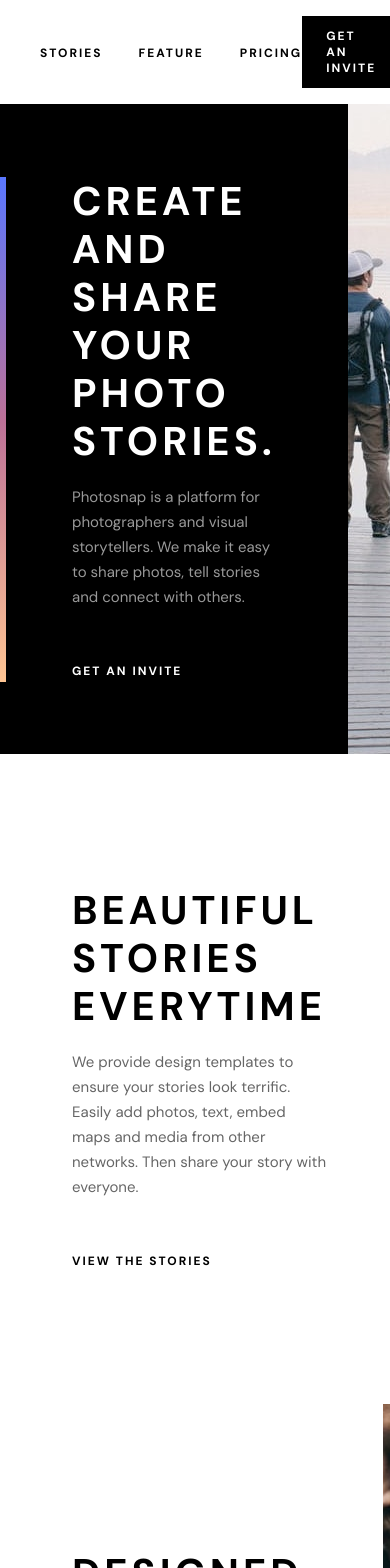
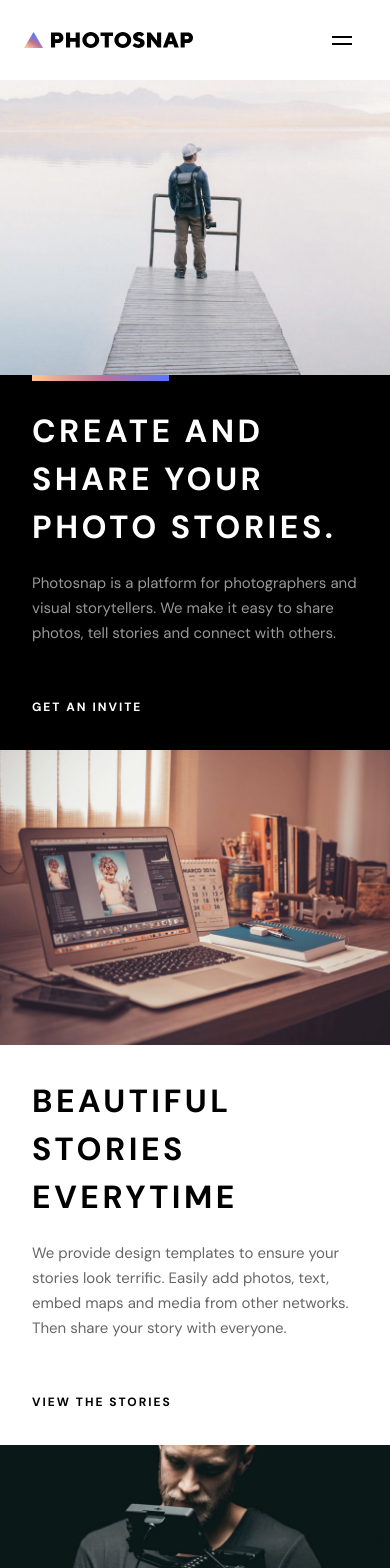
Before and after one commit to Pilvorm/photosnap, a Next.js app: page / in a window 390 px wide. Shown: the top 1568 px of the page. Built offline with nearby package versions, Linux system fonts and the light colour scheme.

Commit message:
Completed homepage responsive layout

```diff
--- a/app/components/description.js
+++ b/app/components/description.js
@@ -8,11 +8,13 @@ const Description = ({}) => {
   return (
     <section className="">
       {/* First */}
-      <div className="flex feature-wrapper-left h-[650px]">
-        <div className="py-18 lg:aspect-square bg-black flex flex-col justify-center text-white">
-          <div className="feature-content-wrapper relative px-18">
-            <div className="gradient-vertical absolute top-0 left-0"></div>
-            <h2 className="text-[40px] tracking-[4px] leading-[48px] uppercase font-bold">
+      <div className="flex feature-wrapper-left md:h-[650px]">
+        <div className="max-md:relative py-8 md:px-18 lg:aspect-square bg-black flex flex-col justify-center text-white">
+          <div className="feature-content-wrapper md:relative px-8 md:px-18">
+
+            <div className="gradient-vertical absolute top-0 left-8 md:left-0"></div>
+
+            <h2 className="text-[32px] md:text-[40px] tracking-[3.5px] leading-[48px] uppercase font-bold">
               Create and
               <br />
               Share Your
@@ -29,7 +31,7 @@ const Description = ({}) => {
             </Link>
           </div>
         </div>
-        <div className="w-full h-full relative">
+        <div className="w-full h-[295px] md:h-full relative">
           <Image
             src={Photographer}
             fill
@@ -41,8 +43,8 @@ const Description = ({}) => {
       </div>
 
       {/* SECOND */}
-      <div className="flex feature-wrapper-right h-[650px]">
-        <div className="w-full h-full relative">
+      <div className="flex feature-wrapper-right md:h-[650px]">
+        <div className="w-full h-[295px] md:h-full relative">
           <Image
             src={Laptop}
             fill
@@ -51,9 +53,9 @@ const Description = ({}) => {
             alt="Designing application on a laptop"
           />
         </div>
-        <div className="py-18 lg:aspect-square flex flex-col justify-center">
-          <div className="feature-content-wrapper relative px-18">
-            <h2 className="text-[40px] tracking-[4px] leading-[48px] uppercase font-bold">
+        <div className="py-8 md:px-18 lg:aspect-square flex flex-col justify-center">
+          <div className="feature-content-wrapper relative px-8 md:px-18">
+            <h2 className="text-[32px] md:text-[40px] tracking-[3.5px] leading-[48px] uppercase font-bold">
               Beautiful
               <br />
               Stories
@@ -73,10 +75,10 @@ const Description = ({}) => {
       </div>
 
       {/* THIRD */}
-      <div className="flex feature-wrapper-left h-[650px]">
-        <div className="py-18 lg:aspect-square flex flex-col justify-center">
-          <div className="feature-content-wrapper relative px-18">
-            <h2 className="text-[40px] tracking-[4px] leading-[48px] uppercase font-bold">
+      <div className="flex feature-wrapper-left md:h-[650px]">
+        <div className="py-8 md:px-18 lg:aspect-square flex flex-col justify-center">
+          <div className="feature-content-wrapper relative px-8 md:px-18">
+            <h2 className="text-[32px] md:text-[40px] tracking-[3.5px] leading-[48px] uppercase font-bold">
               Designed
               <br />
               For Everyone
@@ -92,7 +94,7 @@ const Description = ({}) => {
             </Link>
           </div>
         </div>
-        <div className="w-full h-full relative">
+        <div className="w-full h-[295px] md:h-full relative">
           <Image
             src={Videographer}
             fill
--- a/app/components/features.js
+++ b/app/components/features.js
@@ -27,13 +27,13 @@ const featureList = [
 
 const Features = ({}) => {
   return (
-    <section className="py-30">
-      <div className="grid grid-cols-3 gap-8 w-fit mx-auto">
+    <section className="px-8 py-30">
+      <div className="flex flex-col lg:grid lg:grid-cols-3 gap-12 lg:gap-8 w-fit mx-auto">
         {featureList.map((feature, idx) => {
           const featureImage = feature.image;
 
           return (
-            <div className="">
+            <div key={feature.feature} className="">
 
               <div className="w-18 h-18 flex items-center mx-auto">
                 <Image src={featureImage} />
--- a/app/components/navigation.js
+++ b/app/components/navigation.js
@@ -1,8 +1,10 @@
 "use client";
 
+import { useState } from "react";
 import Link from "next/link";
 import Image from "next/image";
 import Logo from "@/public/assets/shared/desktop/logo.svg";
+import { Cross as Hamburger } from "hamburger-react";
 
 const navLinks = [
   {
@@ -20,15 +22,18 @@ const navLinks = [
 ];
 
 const Navigation = ({}) => {
+
+  const [isOpen, setIsOpen] = useState(false);
+
   return (
-    <nav className="px-10 py-4">
+    <nav className="px-6 md:px-10 py-4">
       <div className="max-w-[1170px] mx-auto flex justify-between items-center">
         <div>
           <Image src={Logo} className="" alt="Photosnap Logo" />
         </div>
 
         {/* MENU LIST */}
-        <ul className="flex gap-9">
+        <ul className="hidden md:flex gap-9">
           {navLinks.map((nav, idx) => {
             return (
               <li key={nav.link} className="">
@@ -45,10 +50,23 @@ const Navigation = ({}) => {
 
         <Link
           href={""}
-          className="px-6 py-3 text-white bg-black text-xs uppercase font-bold tracking-[2px]"
+          className="px-6 py-3 hidden md:block text-white bg-black text-xs uppercase font-bold tracking-[2px]"
         >
           Get an Invite
         </Link>
+
+        {/* BURGER */}
+        <button
+          className={`md:hidden z-[10000]`}
+        >
+          <Hamburger
+            toggled={isOpen}
+            size={20}
+            distance="sm"
+            toggle={setIsOpen}
+            direction="right"
+          />
+        </button>
       </div>
     </nav>
   );
--- a/app/components/stories.js
+++ b/app/components/stories.js
@@ -30,7 +30,7 @@ const Stories = ({}) => {
       {storiesList.map((story, idx) => (
         <div
           key={story.title}
-          className="story md:h-[500px] lg:h-[650px] p-10 flex flex-col justify-end gap-3 text-white bg-cover bg-center"
+          className="story h-[375px] md:h-[500px] lg:h-[650px] p-10 flex flex-col justify-end gap-3 text-white bg-cover bg-center"
           style={{
             backgroundImage: `url(/assets/stories/desktop/${story.image}.jpg)`,
           }}
--- a/app/style.css
+++ b/app/style.css
@@ -11,6 +11,10 @@
   border-radius: 1px;
   border: 3px solid transparent;
   background-clip: content-box;
+}
+
+.hamburger-react div {
+  height: 1.5px !important;
 }
 
 .link-hover {
@@ -44,9 +48,9 @@
 }
 
 .gradient-vertical {
-  background: linear-gradient(to top, #ffc593 0%, #bc7198 52%, #5a77ff 100%);
-  width: 6px;
-  height: 100%;
+  background: linear-gradient(to right, #ffc593 0%, #bc7198 52%, #5a77ff 100%);
+  height: 6px;
+  width: 35%;
 }
 
 .story {
@@ -76,7 +80,22 @@
   background-color: rgba(255, 255, 255, 0.25);
 }
 
+.feature-wrapper-left {
+  display: flex;
+  flex-direction: column-reverse;
+}
+
+.feature-wrapper-right {
+  display: flex;
+  flex-direction: column;
+}
+
 @media screen and (min-width: 768px) {
+  .gradient-vertical {
+    background: linear-gradient(to top, #ffc593 0%, #bc7198 52%, #5a77ff 100%);
+    width: 6px;
+    height: 100%;
+  }
   .feature-wrapper-left {
     display: grid;
     grid-template-columns: 8fr 5fr;
--- a/app/style.scss
+++ b/app/style.scss
@@ -32,6 +32,10 @@
 //   color: $blue-accent;
 // }
 
+.hamburger-react div {
+  height: 1.5px !important;
+}
+
 .link-hover {
   position: relative;
   text-decoration: none;
@@ -63,9 +67,9 @@
 }
 
 .gradient-vertical {
-  background: linear-gradient(to top, #ffc593 0%, #bc7198 52%, #5a77ff 100%);
-  width: 6px;
-  height: 100%;
+  background: linear-gradient(to right, #ffc593 0%, #bc7198 52%, #5a77ff 100%);
+  height: 6px;
+  width: 35%;
 }
 
 .story {
@@ -99,7 +103,22 @@
   background-color: rgba(255, 255, 255, 0.25);
 }
 
+.feature-wrapper-left {
+  display: flex;
+  flex-direction: column-reverse;
+}
+
+.feature-wrapper-right {
+  display: flex;
+  flex-direction: column;
+}
+
 @media screen and (min-width: 768px) {
+  .gradient-vertical {
+    background: linear-gradient(to top, #ffc593 0%, #bc7198 52%, #5a77ff 100%);
+    width: 6px;
+    height: 100%;
+  }
   .feature-wrapper-left {
     display: grid;
     grid-template-columns: 8fr 5fr;
@@ -109,7 +128,6 @@
     grid-template-columns: 5fr 8fr;
   }
 }
-
 
 @media screen and (min-width: 1024px) {
   .feature-wrapper-left {
--- a/package.json
+++ b/package.json
@@ -9,9 +9,10 @@
     "lint": "next lint"
   },
   "dependencies": {
+    "hamburger-react": "^2.5.2",
+    "next": "15.4.6",
     "react": "19.1.0",
-    "react-dom": "19.1.0",
-    "next": "15.4.6"
+    "react-dom": "19.1.0"
   },
   "devDependencies": {
     "@tailwindcss/postcss": "^4",
```
Also changed, not shown: 2 other files (tests, documents, lock files or other folders).
